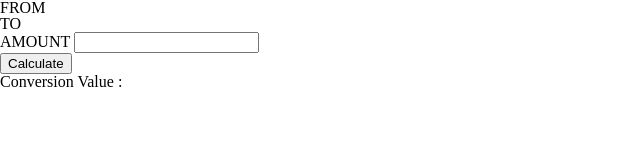
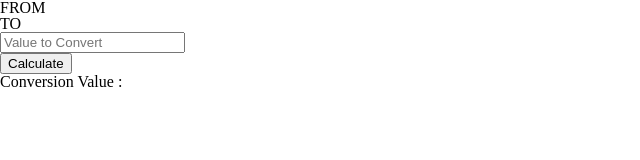
Before and after one commit to mahreenq/CurrencyConverter, a website: page index.html in a window 1280 px wide. Shown: the whole page, without its empty margins (0-640 px from the left). Drawn offline with nearby package versions, Linux system fonts and the light colour scheme; no server answers.

Commit message:
styling on page

```diff
--- a/index.html
+++ b/index.html
@@ -6,12 +6,10 @@
 		<link type="text/css" rel="stylesheet" href="./dist/css/build.css" />
 	</head>
 	<body class=>
-
-			<div class = "coverter">
-
+			<div class = "converter">
 				<div id="from"> FROM </div>
 				<div id="to"> TO </div>
-				<div> AMOUNT <input type="number" id="toConvert" /></div>
+				<div> <input type="number" id="toConvert" placeholder="Value to Convert" /></div>
 				<button type="button"  onclick="myFunction()" >Calculate</button>
 
 				<div> Conversion Value : <span id="convertedValue"></span></span></div>
@@ -26,9 +24,6 @@
 								}
 							</script>
 				</div>
-
-
-
 		<footer >
 
 		</footer>
```
Lines whose indentation alone changed are shown as unchanged.
